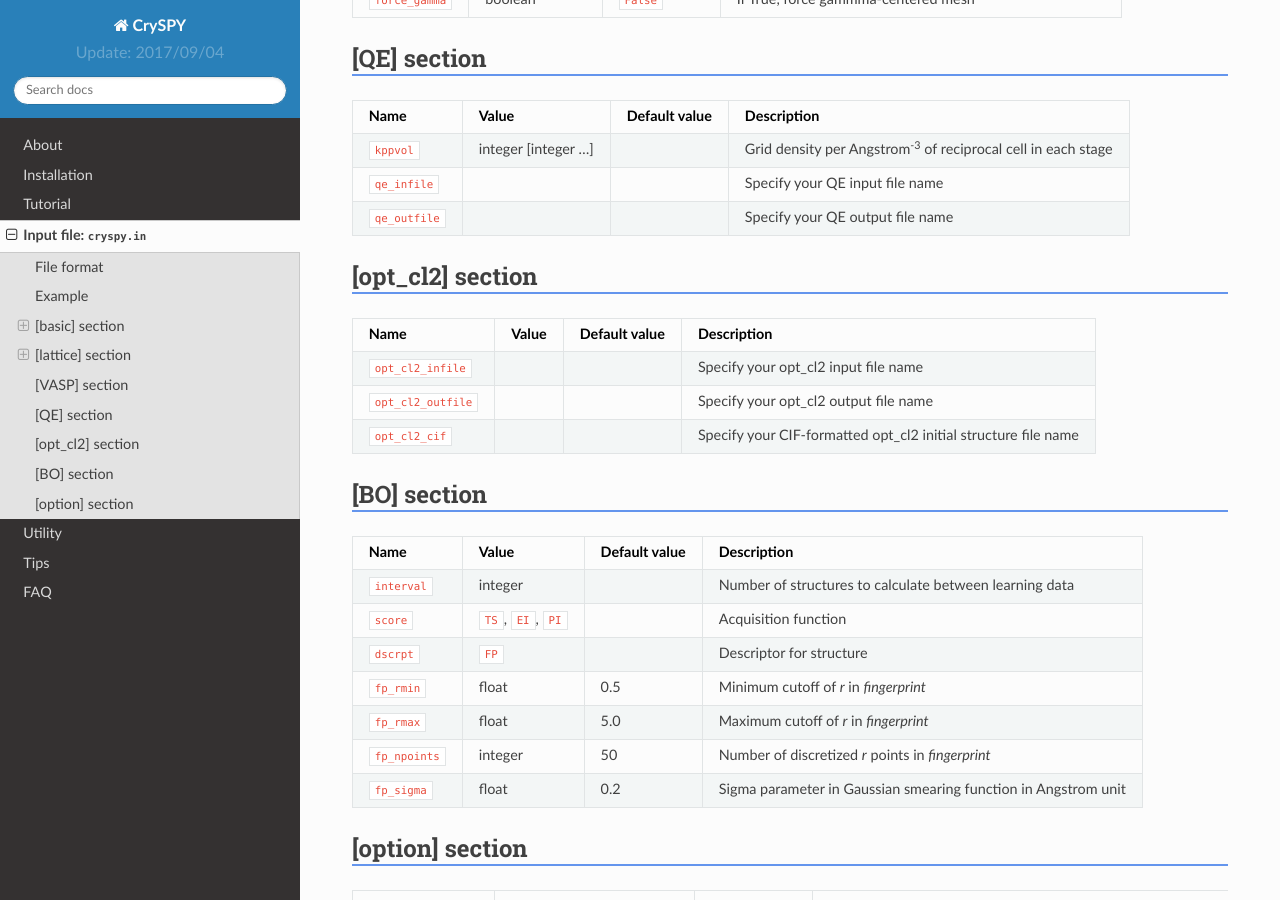
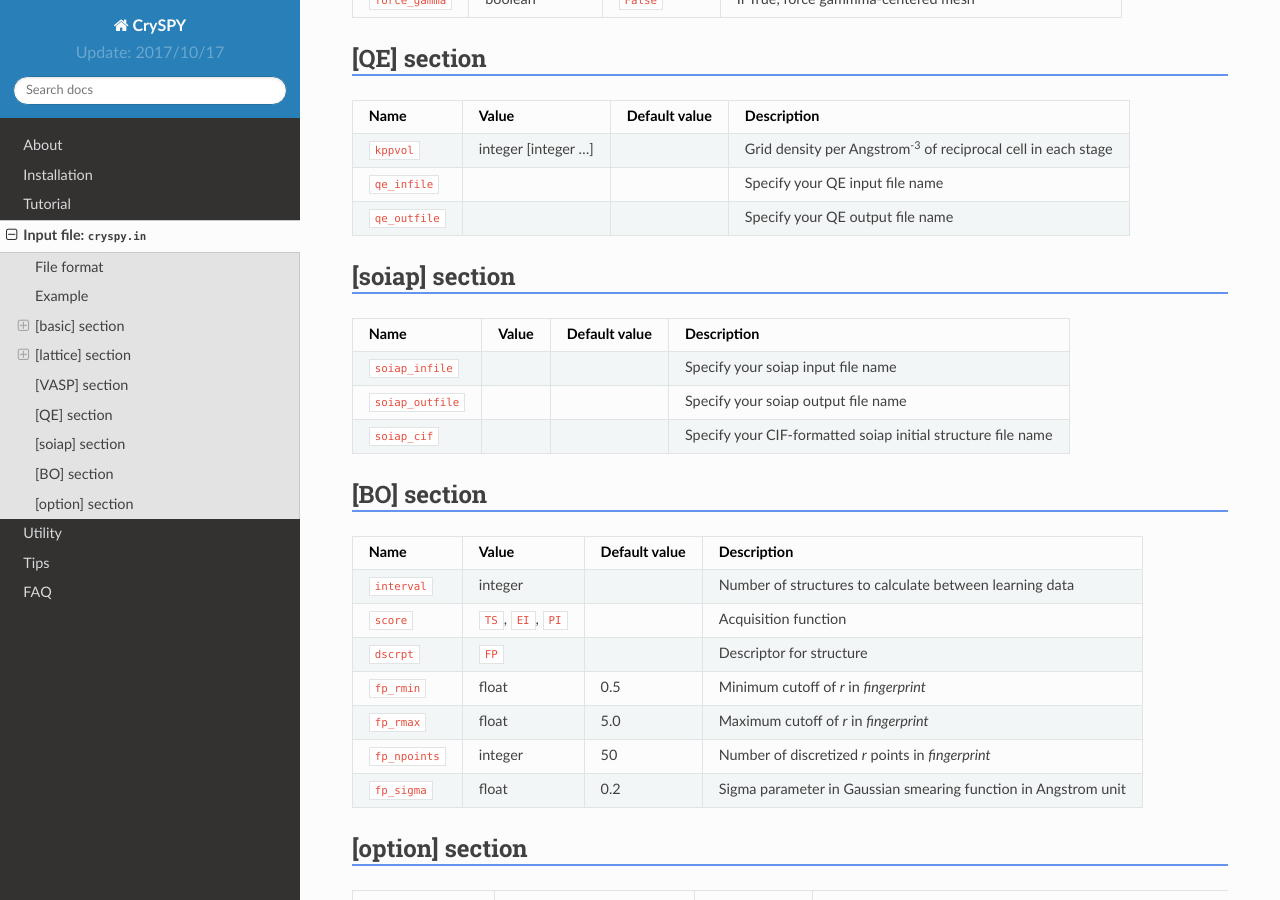
Before and after one commit to Tomoki-YAMASHITA/dev_CrySPY_doc, a Sphinx documentation site: the page built from source/input_file.rst, in a window 1280 px wide and 900 px high, scrolled down 3187 px. Built offline with Sphinx 7.4.7 and the Read the Docs theme 2.0.0, drawn with Linux system fonts in a browser that asks for light colours; formulas are drawn with MathJax 3; some of the changed text lies outside the part shown.

Commit message:
change the name of an optimization engine

```diff
--- a/source/conf.py
+++ b/source/conf.py
@@ -55,9 +55,9 @@ author = u'CrySPY Development Team'
 # built documents.
 #
 # The short X.Y version.
-version = u'Update: 2017/09/04'
+version = u'Update: 2017/10/17'
 # The full version, including alpha/beta/rc tags.
-release = u'Updata: 2017/09/04'
+release = u'Updata: 2017/10/17'
 
 # The language for content autogenerated by Sphinx. Refer to documentation
 # for a list of supported languages.
--- a/source/index.rst
+++ b/source/index.rst
@@ -11,7 +11,7 @@ Source code: [github] https://github.com/Tomoki-YAMASHITA/CrySPY
 News
 ===========
 
-Latest version: 0.3.3
+Latest version: 0.4.0
 
 
 
--- a/source/input_file.rst
+++ b/source/input_file.rst
@@ -68,7 +68,7 @@ Example
    :widths: auto
 
    ``algo``, "``RS`` , ``BO``",  ,  Algorithm
-   ``calc_code``, "``VASP``, ``QE``, ``opt_cl2``",  , Caluculation code for structure optimization
+   ``calc_code``, "``VASP``, ``QE``, ``soiap``",  , Caluculation code for structure optimization
    ``tot_struc``, integer,  , Total number of structures
    ``natot``, integer,  , Total number of atoms in a unit cell
    ``atype``, "atomic symbol [atomic symbol ...]",  , Atom type
@@ -101,7 +101,7 @@ CrySPY is interfaced with:
 
 - ``VASP``: **VASP** (https://www.vasp.at)
 - ``QE``: **Q**\ uantum **E**\ spresso (http://www.quantum-espresso.org)
-- ``opt_cl2``: **opt_cl2**
+- ``soiap``: **soiap** (https://github.com/nbsato/soiap)
 
 
 
@@ -193,18 +193,18 @@ Rhombohedral system
 
 
 .. index::
-   single: [opt_cl2]
+   single: [soiap]
 
-[opt_cl2] section
+[soiap] section
 ==================
 
 .. csv-table::
    :header: Name, Value, Default value, Description
    :widths: auto
 
-   ``opt_cl2_infile``,  ,  ,  Specify your opt_cl2 input file name
-   ``opt_cl2_outfile``,  ,  ,  Specify your opt_cl2 output file name
-   ``opt_cl2_cif``,  ,  ,  Specify your CIF-formatted opt_cl2 initial structure file name
+   ``soiap_infile``,  ,  ,  Specify your soiap input file name
+   ``soiap_outfile``,  ,  ,  Specify your soiap output file name
+   ``soiap_cif``,  ,  ,  Specify your CIF-formatted soiap initial structure file name
 
 
 
```
